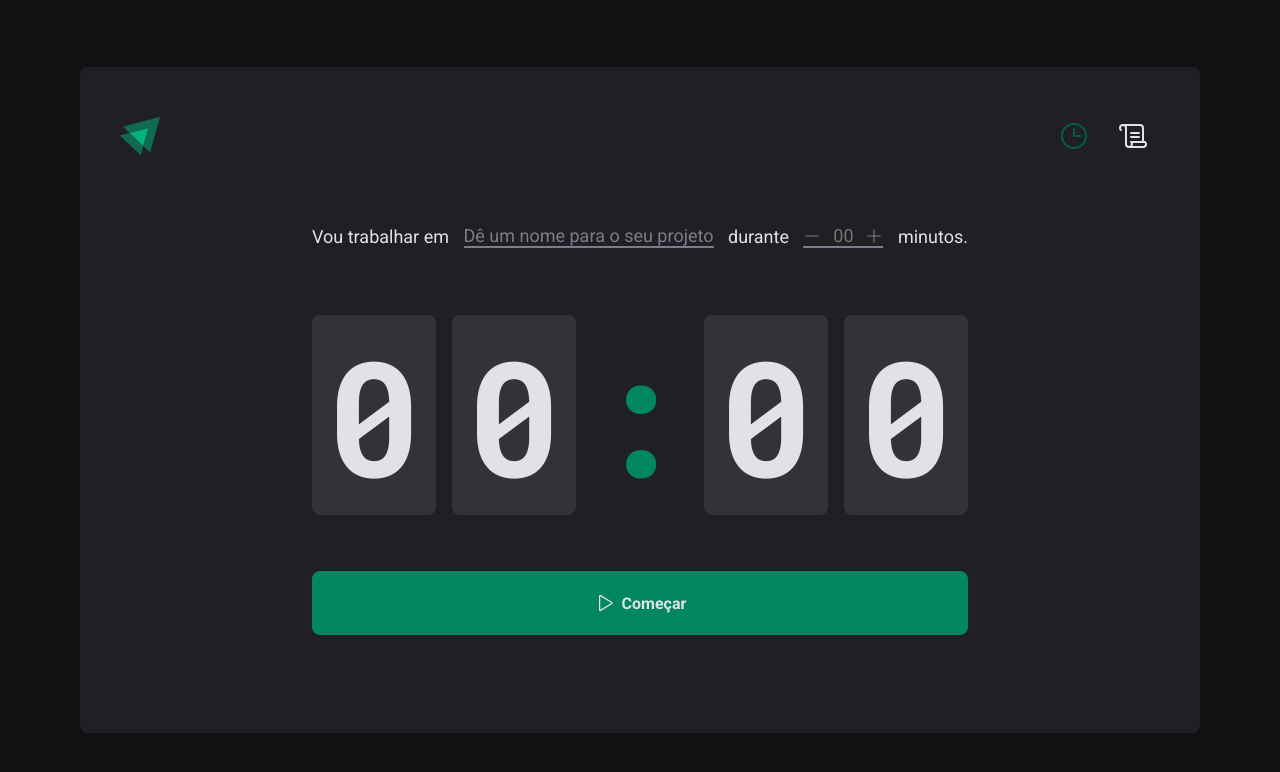
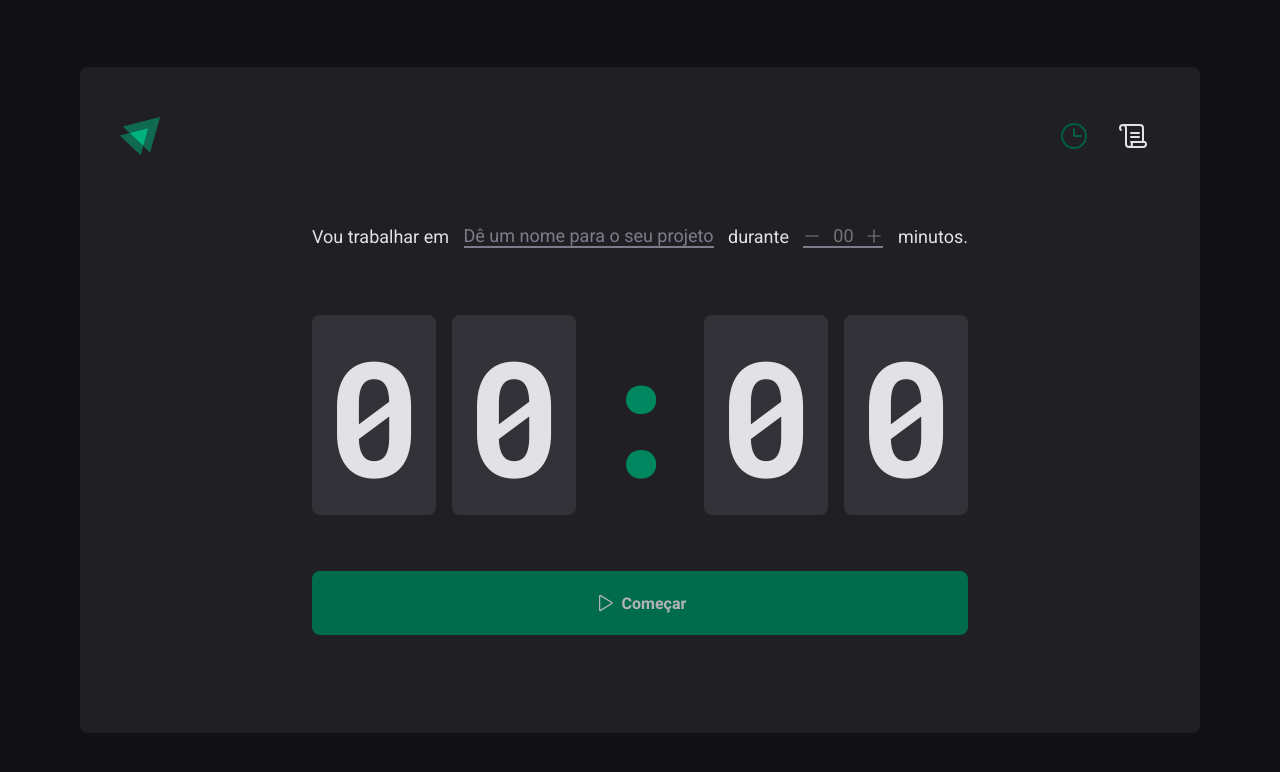
Before and after one commit to devgustavosantos/ignite-timer, a React (Vite) app: page / in a window 1280 px wide. Shown: the top 772 px of the page. Built offline with nearby package versions, Linux system fonts and the light colour scheme.

Commit message:
feat: change global styles for buttons and anchors

```diff
--- a/src/styles/global.ts
+++ b/src/styles/global.ts
@@ -40,9 +40,12 @@ export const Global = createGlobalStyle`
     transition: filter 0.2s;
   }
 
-  button:hover,
-  a:hover {
-    filter: brightness(0.9);
+  button,
+  a {
+    &:disabled,
+    &:hover {
+      filter: brightness(0.8);
+    }
   }
 
   a:visited {
```
